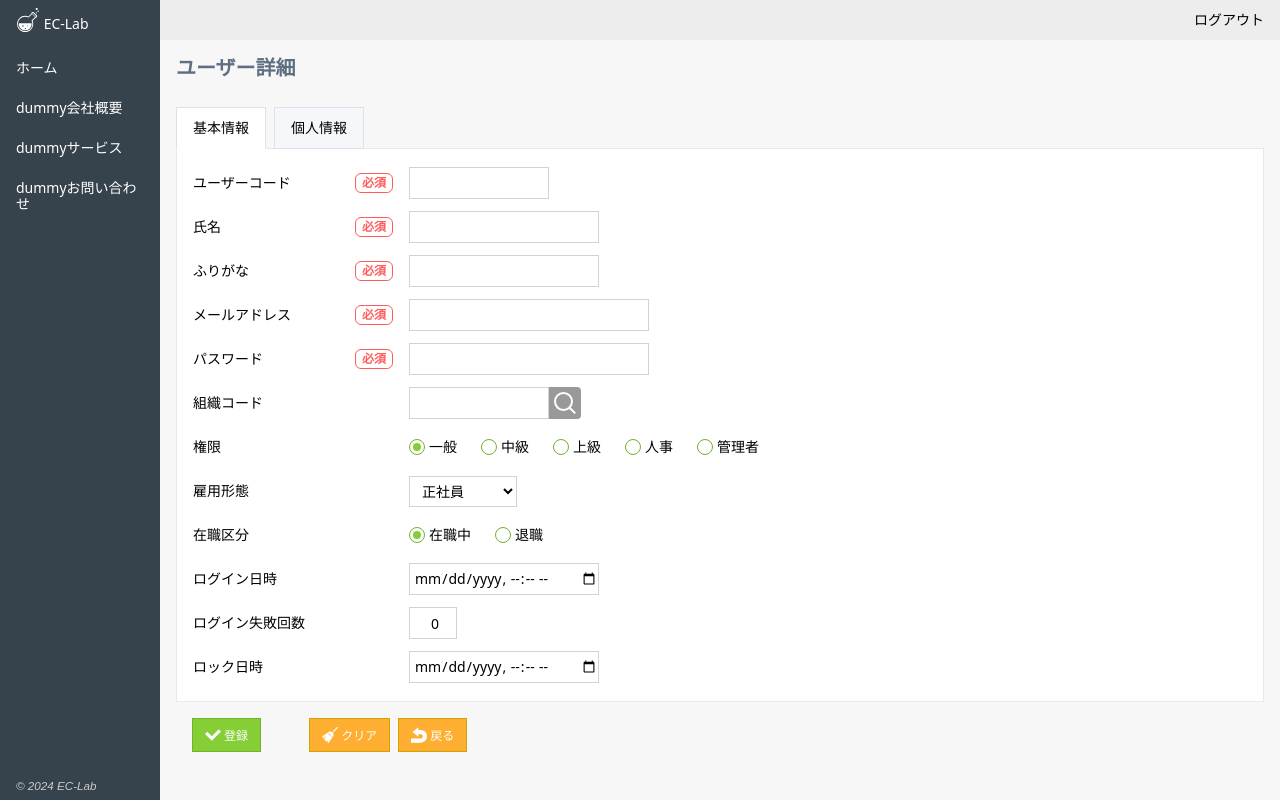
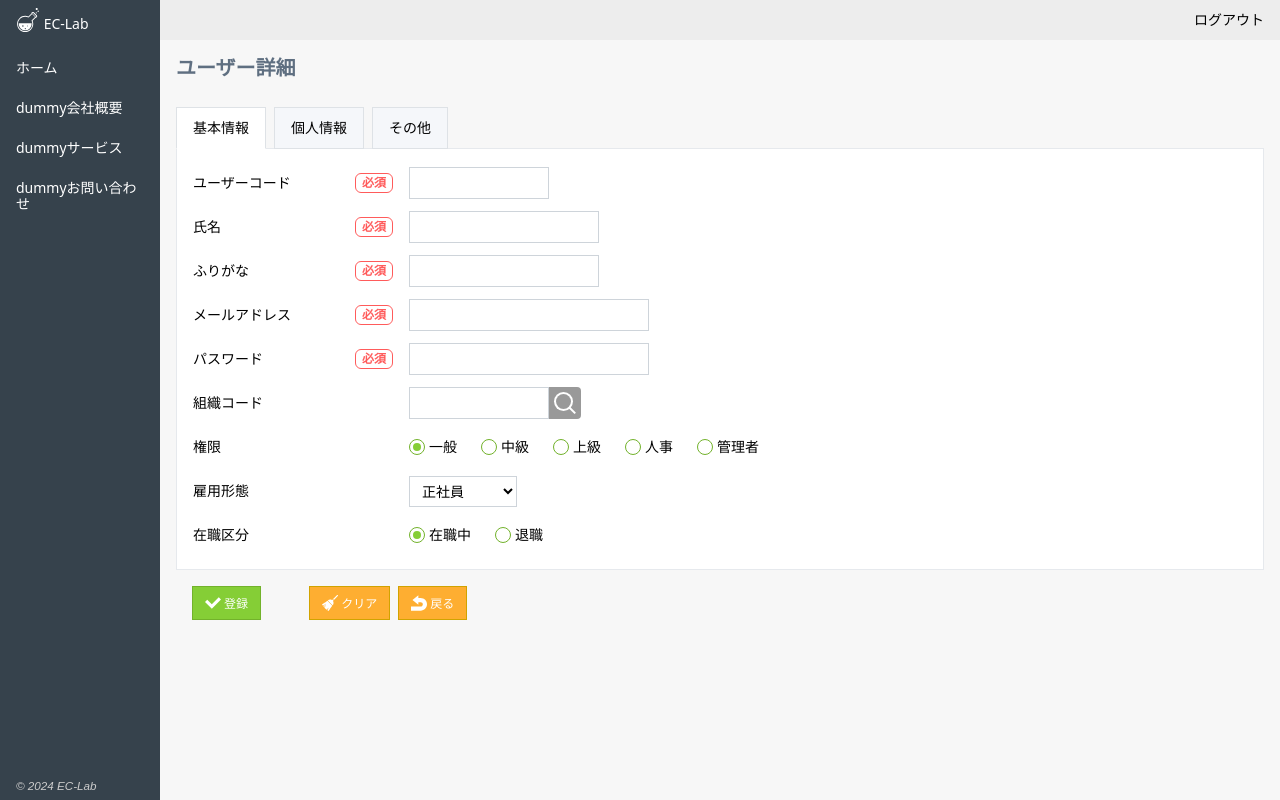
Before and after one commit to choimaru/ec-lab, a Nuxt app: page /user/U001 in a window 1280 px wide. Built offline with nearby package versions, Linux system fonts and the light colour scheme.

Commit message:
その他タブを追加

```diff
--- a/src/pages/user/[mode].vue
+++ b/src/pages/user/[mode].vue
@@ -30,6 +30,10 @@ const formUser = reactive({
   building: '',
   entryDate: '',
   retirementDate: '',
+  created_user: '',
+  created_at: '',
+  updated_user: '',
+  updated_at: '',
 });
 
 const departmentName = ref('');
@@ -37,6 +41,7 @@ const departmentName = ref('');
 const tabList = ref([
   { id: 'tab1', name: '基本情報' },
   { id: 'tab2', name: '個人情報' },
+  { id: 'tab3', name: 'その他' },
 ]);
 const pickedTabId = ref('tab1');
 
@@ -81,7 +86,7 @@ const permitLv = computed((): number => {
     return 1;
   }
 
-  tabList.value.splice(1);
+  tabList.value.splice(1, 1);
 
   return 0;
 });
@@ -201,34 +206,6 @@ const onCreate = (): void => {
           :disabled="permitLv < 2"
         />
       </div>
-      <div class="item">
-        <LabelItem>ログイン日時</LabelItem>
-        <InputText
-          type="datetime-local"
-          size="l"
-          v-model="formUser.loginAt"
-          :disabled="mode === 'create' || permitLv < 2"
-        />
-      </div>
-      <div class="item">
-        <LabelItem>ログイン失敗回数</LabelItem>
-        <InputText
-          type="number"
-          size="xs"
-          :min="0"
-          v-model="formUser.failureCount"
-          :disabled="mode === 'create' || permitLv < 2"
-        />
-      </div>
-      <div class="item">
-        <LabelItem>ロック日時</LabelItem>
-        <InputText
-          type="datetime-local"
-          size="l"
-          v-model="formUser.lockedAt"
-          :disabled="mode === 'create' || permitLv < 2"
-        />
-      </div>
     </div>
     <template v-if="permitLv >= 1">
       <div class="content" v-show="pickedTabId === 'tab2'">
@@ -333,6 +310,52 @@ const onCreate = (): void => {
         </div>
       </div>
     </template>
+    <div class="content" v-show="pickedTabId === 'tab3'">
+      <div class="item">
+        <LabelItem>ログイン日時</LabelItem>
+        <InputText
+          type="datetime-local"
+          size="l"
+          v-model="formUser.loginAt"
+          :disabled="mode === 'create' || permitLv < 2"
+        />
+      </div>
+      <div class="item">
+        <LabelItem>ログイン失敗回数</LabelItem>
+        <InputText
+          type="number"
+          size="xs"
+          :min="0"
+          v-model="formUser.failureCount"
+          :disabled="mode === 'create' || permitLv < 2"
+        />
+      </div>
+      <div class="item">
+        <LabelItem>ロック日時</LabelItem>
+        <InputText
+          type="datetime-local"
+          size="l"
+          v-model="formUser.lockedAt"
+          :disabled="mode === 'create' || permitLv < 2"
+        />
+      </div>
+      <div class="item">
+        <LabelItem>作成者</LabelItem>
+        <InputText size="m" v-model="formUser.created_user" :disabled="true" />
+      </div>
+      <div class="item">
+        <LabelItem>作成日</LabelItem>
+        <InputText type="datetime-local" size="l" v-model="formUser.created_at" :disabled="true" />
+      </div>
+      <div class="item">
+        <LabelItem>更新者</LabelItem>
+        <InputText size="m" v-model="formUser.updated_user" :disabled="true" />
+      </div>
+      <div class="item">
+        <LabelItem>更新日</LabelItem>
+        <InputText type="datetime-local" size="l" v-model="formUser.updated_at" :disabled="true" />
+      </div>
+    </div>
     <Transition>
       <div class="error_message" v-if="showMessages.length !== 0">
         <ul>
```
